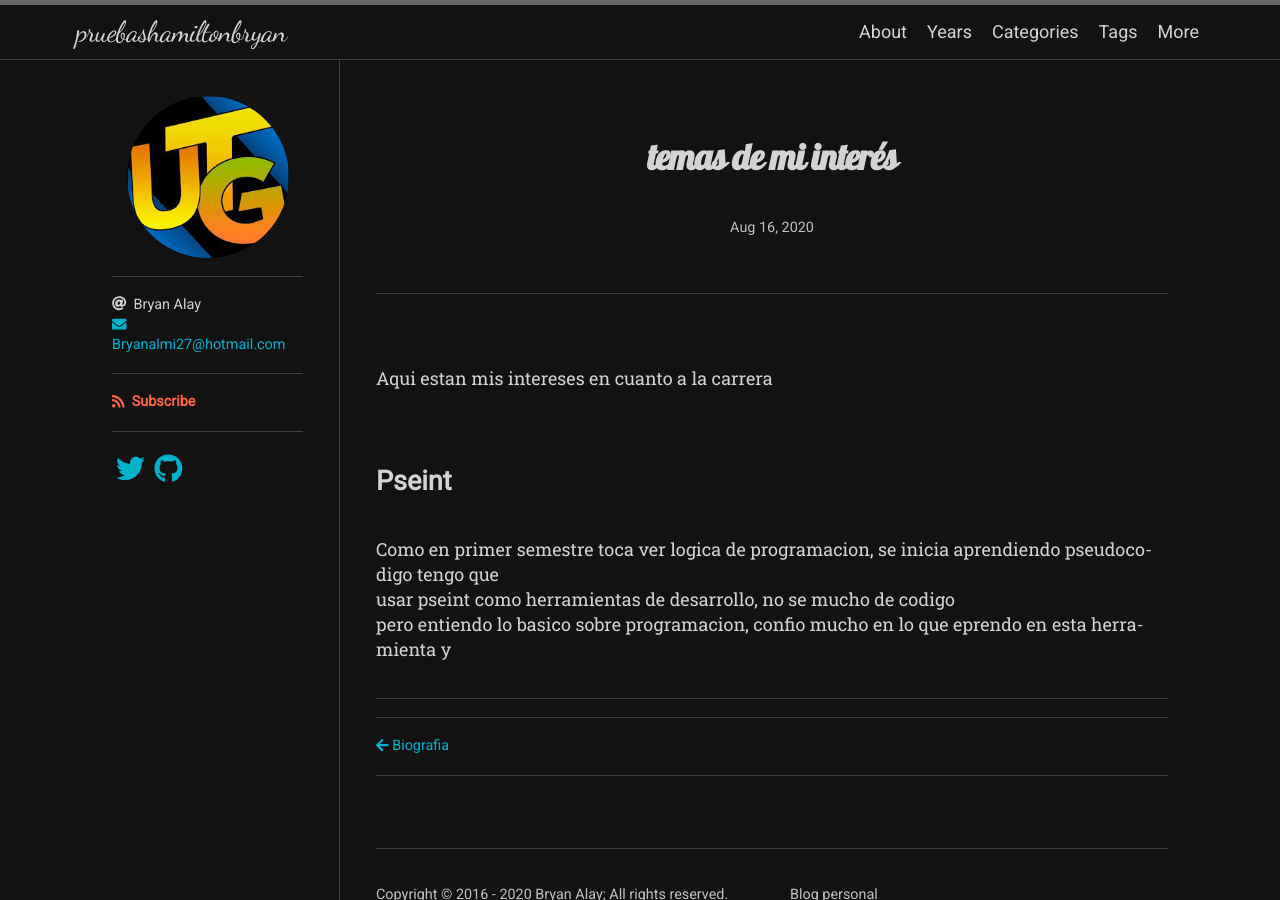
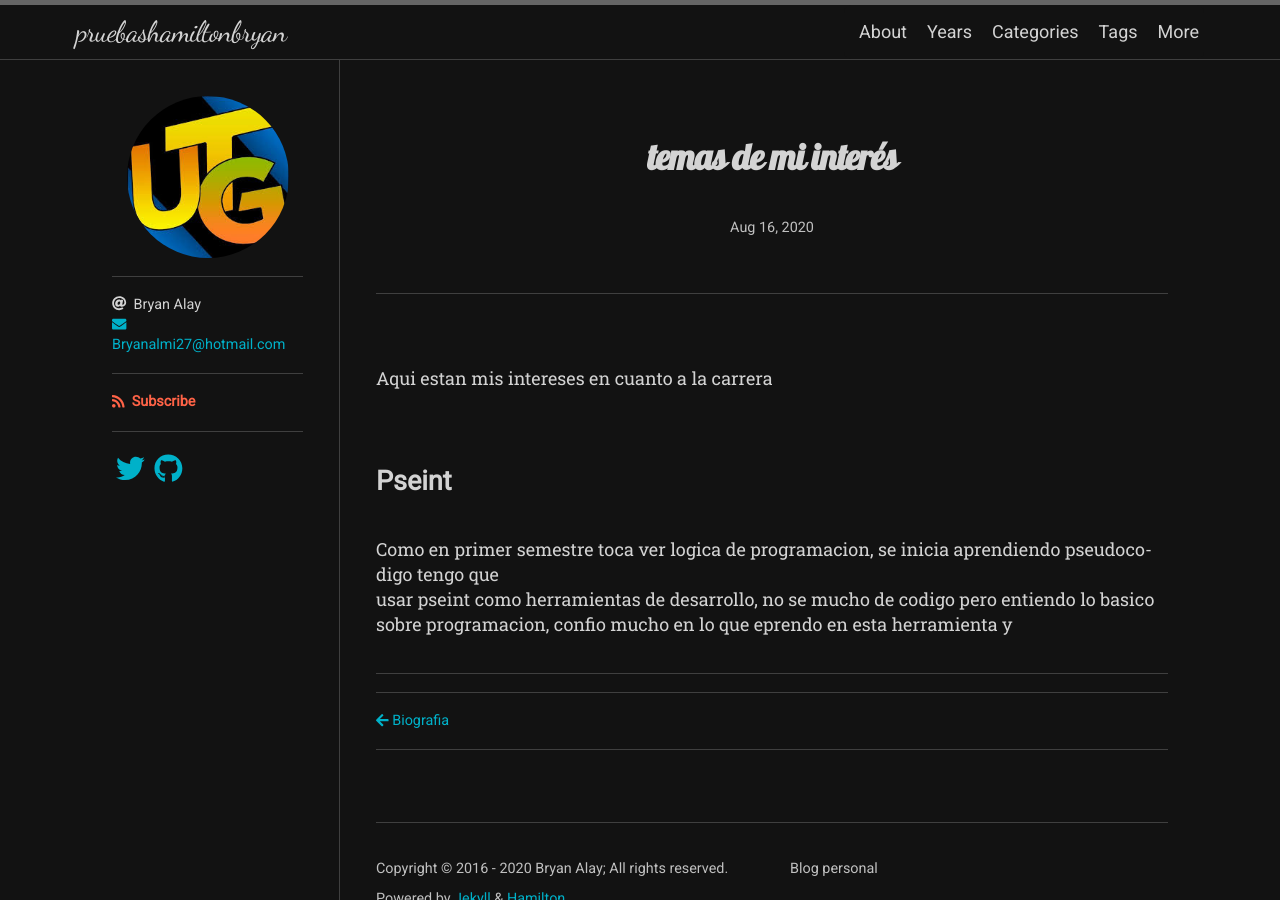
Before and after one commit to bryanalay/pruebashamiltonbryan, a Jekyll site: the page built from _posts/2020-08-16-task-item-list.md, in a window 1280 px wide. Built offline with Jekyll 4.4.1, drawn with Linux system fonts in a browser that asks for light colours; nearby versions of some CDN libraries; some web fonts are replaced; comment, search, counter and statistics services are not loaded.

```diff
--- a/_posts/2020-08-16-task-item-list.md
+++ b/_posts/2020-08-16-task-item-list.md
@@ -5,5 +5,5 @@ title: temas de mi interés
 Aqui estan mis intereses en cuanto a la carrera
 
 <h2>Pseint</h2>
-<p>Como en primer semestre toca ver logica de programacion, se inicia aprendiendo pseudocodigo tengo que <br> usar pseint como herramientas de desarrollo, no se mucho de codigo <br> pero entiendo lo basico sobre
+<p>Como en primer semestre toca ver logica de programacion, se inicia aprendiendo pseudocodigo tengo que <br> usar pseint como herramientas de desarrollo, no se mucho de codigo pero entiendo lo basico <br>  sobre
 programacion, confio mucho en lo que eprendo en esta herramienta y </p>
```
